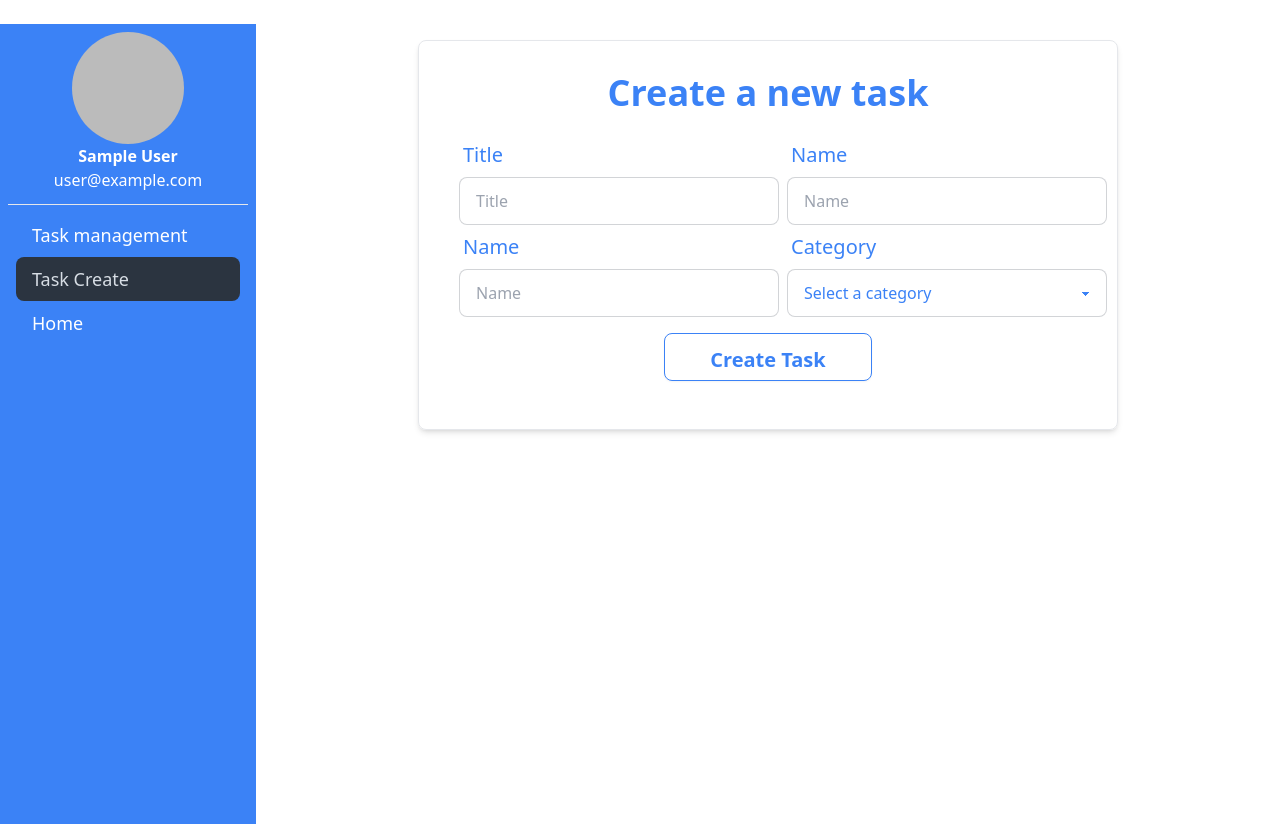
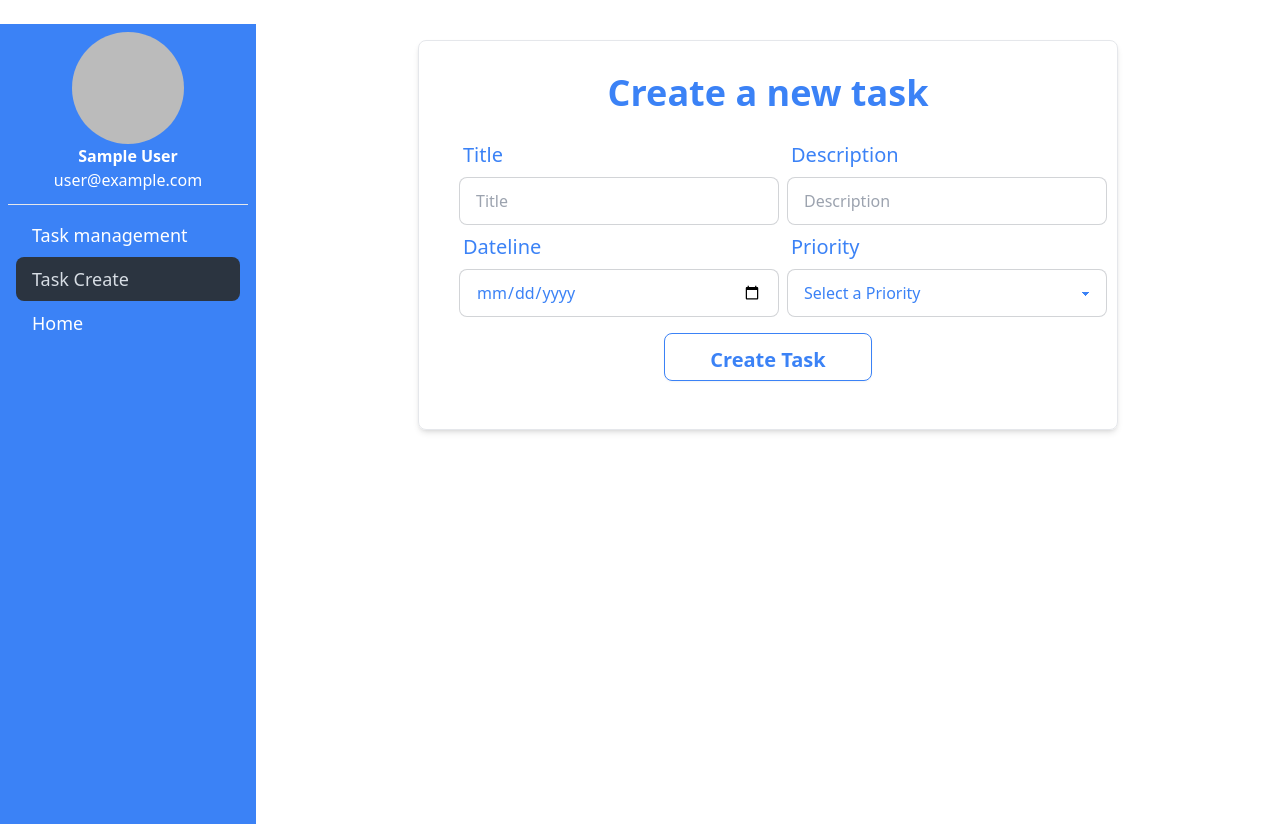
Before and after one commit to Shariar2006/T-M-P-client, a React (Vite) app: page /dashboard/taskCreate in a window 1280 px wide. Built offline with nearby package versions, Linux system fonts and the light colour scheme; no server answers; sample sign-in values are in the browser's storage.

Commit message:
create a new task done

```diff
--- a/package.json
+++ b/package.json
@@ -10,7 +10,9 @@
     "preview": "vite preview"
   },
   "dependencies": {
+    "@tanstack/react-query": "^5.14.2",
     "aos": "^2.3.4",
+    "axios": "^1.6.2",
     "firebase": "^10.7.1",
     "gsap": "^3.12.4",
     "localforage": "^1.10.0",
--- /dev/null
+++ b/src/Hooks/useAxiosPublic.jsx
@@ -0,0 +1,12 @@
+import axios from "axios";
+
+
+const axiosPublic = axios.create({
+    baseURL: 'http://localhost:5000'
+})
+
+const useAxiosPublic = () => {
+    return axiosPublic
+};
+
+export default useAxiosPublic;
--- a/src/Pages/Dashboard/TaskCreate.jsx
+++ b/src/Pages/Dashboard/TaskCreate.jsx
@@ -1,11 +1,38 @@
+import { useContext } from "react";
 import { useForm } from "react-hook-form"
+import { AuthContext } from "../../Components/AuthContext/AuthProvider";
+import useAxiosPublic from "../../Hooks/useAxiosPublic";
+import Swal from "sweetalert2";
 
 const TaskCreate = () => {
-    const { register, handleSubmit, formState: { errors }, } = useForm()
+    const { user } = useContext(AuthContext)
+    const axiosPublic = useAxiosPublic()
+    const { register, handleSubmit, reset } = useForm()
 
-    const onSubmit = (data) => {
+    const onSubmit = async (data) => {
         console.log(data)
 
+        const taskItem = {
+            title: data.title,
+            email: user?.email,
+            status: 'to-do',
+            description: data.description,
+            dateline: data.dateline,
+            priority: data.priority,
+            }
+            console.log(taskItem)
+
+            const menuRes = await axiosPublic.post('/createTask', taskItem)
+            if (menuRes.data.insertedId) {
+                reset()
+                Swal.fire({
+                    position: "top-end",
+                    icon: "success",
+                    title: "Added a New task",
+                    showConfirmButton: false,
+                    timer: 1500
+                });
+            }
     }
 
     return (
@@ -24,9 +51,9 @@ const TaskCreate = () => {
                     </div>
                     <div className="form-control">
                         <label className="label">
-                            <span className="label-text text-blue-500 text-xl">Name</span>
+                            <span className="label-text text-blue-500 text-xl">Description</span>
                         </label>
-                        <input type="text" {...register("name", { required: true })} placeholder="Name" className=" input w-80 input-bordered text-blue-500 text-base" />
+                        <input type="text" {...register("description", { required: true })} placeholder="Description" className=" input w-80 input-bordered text-blue-500 text-base" />
 
                     </div>
                 </div>
@@ -36,20 +63,20 @@ const TaskCreate = () => {
 
                     <div className="form-control">
                         <label className="label">
-                            <span className="label-text text-blue-500 text-xl">Name</span>
+                            <span className="label-text text-blue-500 text-xl">Dateline</span>
                         </label>
-                        <input type="text" {...register("name", { required: true })} placeholder="Name" className=" input w-80 input-bordered text-blue-500 text-base" />
+                        <input type="date" {...register("dateline", { required: true })} placeholder="Dateline" className=" input w-80 input-bordered text-blue-500 text-base" />
 
                     </div>
                     <div className="form-control w-full ">
                             <label className="label">
-                                <span className="label-text text-blue-500 text-xl">Category</span>
+                                <span className="label-text text-blue-500 text-xl">Priority</span>
                             </label>
-                            <select defaultValue='' {...register("category")} className="select select-bordered input w-80 text-blue-500 text-base">
-                                <option disabled value=''>Select a category</option>
-                                <option value="breakfast">Breakfast</option>
-                                <option value="lunch">Lunch</option>
-                                <option value="dinner">Dinner</option>
+                            <select defaultValue='' {...register("priority")} className="select select-bordered input w-80 text-blue-500 text-base">
+                                <option disabled value=''>Select a Priority</option>
+                                <option value="Low">Low</option>
+                                <option value="Moderate">Moderate</option>
+                                <option value="High">High</option>
                             </select>
                         </div>
                 </div>
--- a/src/Pages/Dashboard/TaskManagement.jsx
+++ b/src/Pages/Dashboard/TaskManagement.jsx
@@ -1,9 +1,11 @@
-import React from 'react';
+import useMyTask from '../../Hooks/useMyTask';
 
 const TaskManagement = () => {
+    const [myTask] = useMyTask()
+    console.log(myTask)
     return (
         <div>
-            kdljalfkjd;fl <br /> ljsflkajd
+
         </div>
     );
 };
--- a/src/main.jsx
+++ b/src/main.jsx
@@ -6,11 +6,18 @@ import {
   RouterProvider,
 } from "react-router-dom";
 import AuthProvider from './Components/AuthContext/AuthProvider.jsx';
+import {
+  QueryClient,
+  QueryClientProvider,
+} from '@tanstack/react-query'
+const queryClient = new QueryClient()
 
 ReactDOM.createRoot(document.getElementById('root')).render(
   <React.StrictMode>
     <AuthProvider>
-      <RouterProvider router={router} />
+      <QueryClientProvider client={queryClient}>
+        <RouterProvider router={router} />
+      </QueryClientProvider>
     </AuthProvider>
   </React.StrictMode>,
 )
```
Also changed, not shown: 1 other file (tests, documents, lock files or other folders).
